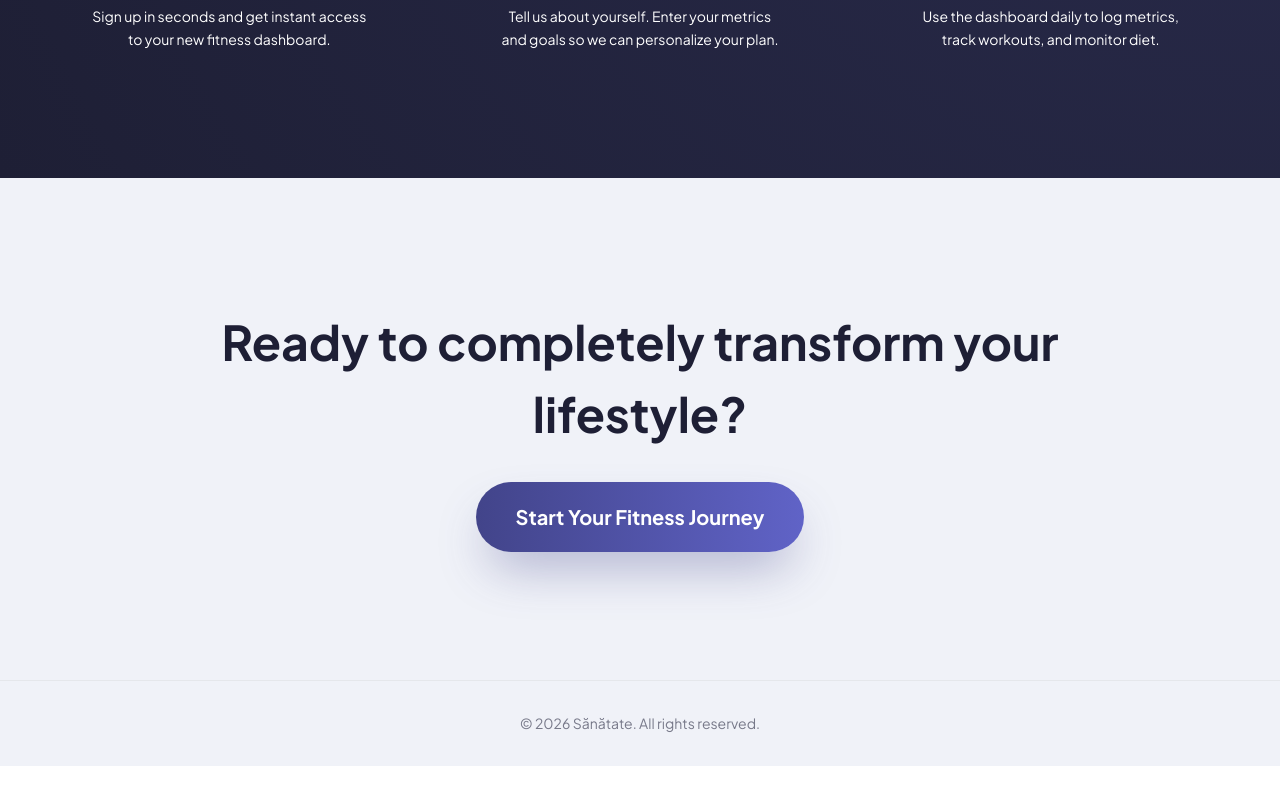
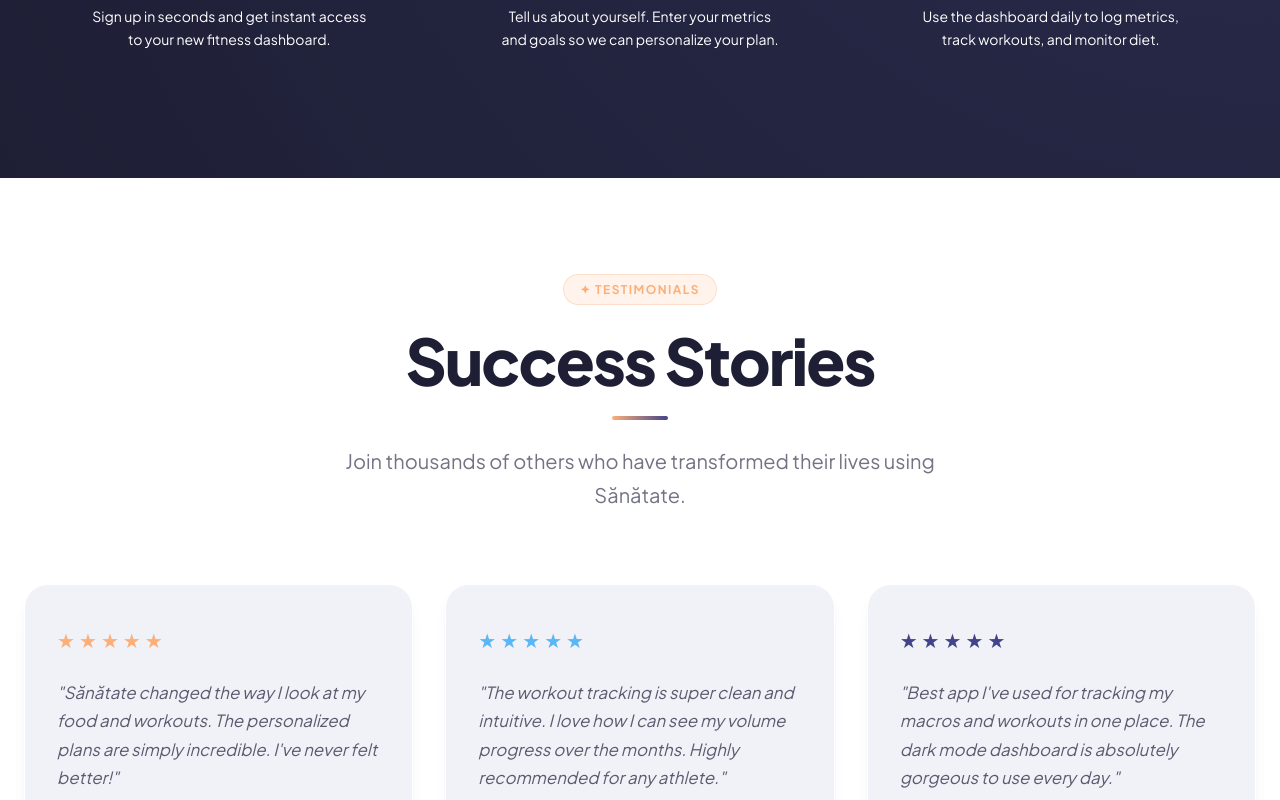
Before and after one commit to maxjumiga/ProiectTWebFront, a React (Vite) app: page / in a window 1280 px wide. Shown: the part 2000-2800 px from the top of the page. Before the commit the page ends 2766 px from the top, so only its background shows below. Built offline with nearby package versions, Linux system fonts and the light colour scheme.

Commit message:
review section

```diff
--- /dev/null
+++ b/src/custom.d.ts
@@ -0,0 +1,4 @@
+declare module '*.png' {
+    const value: string;
+    export default value;
+}
--- a/src/pages/landing/Landing.css
+++ b/src/pages/landing/Landing.css
@@ -477,3 +477,114 @@
     color: rgba(39, 40, 64, 0.6);
     font-size: 0.875rem;
 }
+
+/* Faint Hero Illustrations */
+.hero-illustration {
+    position: absolute;
+    top: 50%;
+    transform: translateY(-50%);
+    width: 24rem;
+    max-width: 30vw;
+    opacity: 0.15;
+    pointer-events: none;
+    z-index: 5;
+    border-radius: 2rem;
+    mix-blend-mode: multiply;
+}
+
+.hero-illustration-right {
+    right: 5%;
+}
+
+.hero-illustration-left {
+    left: 5%;
+}
+
+@media (max-width: 1024px) {
+    .hero-illustration {
+        opacity: 0.08;
+    }
+}
+
+/* Reviews Section */
+.reviews-section {
+    padding-top: 6rem;
+    padding-bottom: 6rem;
+    background-color: #ffffff;
+    position: relative;
+}
+
+.reviews-grid {
+    display: grid;
+    gap: 2rem;
+}
+
+@media (min-width: 768px) {
+    .reviews-grid {
+        grid-template-columns: repeat(3, minmax(0, 1fr));
+    }
+}
+
+.review-card {
+    background-color: #F0F2F8;
+    padding: 2.5rem 2rem;
+    border-radius: 1.5rem;
+    border: 1px solid #ffffff;
+    box-shadow: 0 10px 15px -3px rgba(0, 0, 0, 0.05), 0 4px 6px -2px rgba(0, 0, 0, 0.025);
+    transition: transform 0.3s, box-shadow 0.3s;
+    display: flex;
+    flex-direction: column;
+}
+
+.review-card:hover {
+    transform: translateY(-0.5rem);
+    box-shadow: 0 20px 25px -5px rgba(0, 0, 0, 0.08), 0 10px 10px -5px rgba(0, 0, 0, 0.04);
+}
+
+.review-stars {
+    font-size: 1.25rem;
+    margin-bottom: 1.5rem;
+    display: flex;
+    gap: 0.25rem;
+}
+
+.review-text {
+    color: rgba(39, 40, 64, 0.75);
+    line-height: 1.7;
+    font-size: 1.05rem;
+    font-style: italic;
+    margin-bottom: 2rem;
+    flex-grow: 1;
+}
+
+.review-author {
+    display: flex;
+    align-items: center;
+    gap: 1rem;
+    margin-top: auto;
+}
+
+.author-avatar {
+    width: 3rem;
+    height: 3rem;
+    border-radius: 50%;
+    color: white;
+    display: flex;
+    align-items: center;
+    justify-content: center;
+    font-weight: 700;
+    font-size: 1.25rem;
+}
+
+.author-info h4 {
+    font-size: 1rem;
+    font-weight: 700;
+    color: #1E1F35;
+    margin: 0;
+    margin-bottom: 0.25rem;
+}
+
+.author-info span {
+    font-size: 0.875rem;
+    color: rgba(39, 40, 64, 0.6);
+}
--- a/src/pages/landing/Landing.tsx
+++ b/src/pages/landing/Landing.tsx
@@ -1,8 +1,8 @@
 import { motion } from 'framer-motion';
 import { Link } from 'react-router-dom';
-import './Landing.css';
-
-const fadeIn = {
+import workoutUserImg from '../../assets/workout_app_user.png';
+import nutritionUserImg from '../../assets/nutrition_app_user.png';
+import './Landing.css'; const fadeIn = {
     initial: { opacity: 0, y: 20 },
     animate: { opacity: 1, y: 0 },
     transition: { duration: 0.6 }
@@ -53,6 +53,10 @@
 
             {/* Hero Section */}
             <section className="hero-section">
+                {/* Faint Illustrations */}
+                <img src={workoutUserImg} alt="Workout App User" className="hero-illustration hero-illustration-right" />
+                <img src={nutritionUserImg} alt="Nutrition App User" className="hero-illustration hero-illustration-left" />
+
                 {/* Background Decorative Blob */}
                 <div className="hero-blob-right" />
                 <div className="hero-blob-left" />
@@ -192,6 +196,49 @@
                 </div>
             </section>
 
+            {/* Reviews Section */}
+            <section className="reviews-section">
+                <div className="section-container">
+                    <div className="section-header">
+                        <span className="section-badge" style={{ background: 'rgba(252, 175, 121, 0.15)', borderColor: 'rgba(252, 175, 121, 0.3)', color: '#FCAF79' }}>✦ Testimonials</span>
+                        <h2 className="section-title">Success Stories</h2>
+                        <span className="section-title-accent" style={{ background: 'linear-gradient(90deg, #FCAF79, #42448A)' }} />
+                        <p className="section-subtitle">Join thousands of others who have transformed their lives using Sănătate.</p>
+                    </div>
+
+                    <div className="reviews-grid">
+                        {[
+                            { name: "Alex Popescu", role: "Lost 15kg in 6 months", review: "Sănătate changed the way I look at my food and workouts. The personalized plans are simply incredible. I've never felt better!", rating: 5, color: "#FCAF79" },
+                            { name: "Maria Ionescu", role: "Marathon Runner", review: "The workout tracking is super clean and intuitive. I love how I can see my volume progress over the months. Highly recommended for any athlete.", rating: 5, color: "#5BB6F5" },
+                            { name: "Andrei Radu", role: "Gained 5kg Muscle", review: "Best app I've used for tracking my macros and workouts in one place. The dark mode dashboard is absolutely gorgeous to use every day.", rating: 5, color: "#42448A" }
+                        ].map((r, i) => (
+                            <motion.div
+                                key={i}
+                                initial={{ opacity: 0, y: 30 }}
+                                whileInView={{ opacity: 1, y: 0 }}
+                                viewport={{ once: true, margin: "-50px" }}
+                                transition={{ delay: i * 0.2, duration: 0.6 }}
+                                className="review-card"
+                            >
+                                <div className="review-stars" style={{ color: r.color }}>
+                                    {[...Array(r.rating)].map((_, i) => <span key={i}>★</span>)}
+                                </div>
+                                <p className="review-text">"{r.review}"</p>
+                                <div className="review-author">
+                                    <div className="author-avatar" style={{ backgroundColor: r.color }}>
+                                        {r.name.charAt(0)}
+                                    </div>
+                                    <div className="author-info">
+                                        <h4>{r.name}</h4>
+                                        <span>{r.role}</span>
+                                    </div>
+                                </div>
+                            </motion.div>
+                        ))}
+                    </div>
+                </div>
+            </section>
+
             {/* Final CTA */}
             <section className="cta-section">
                 <div className="cta-container">
```
Also changed, not shown: src/assets/nutrition_app_user.png (added), src/assets/workout_app_user.png (added).
